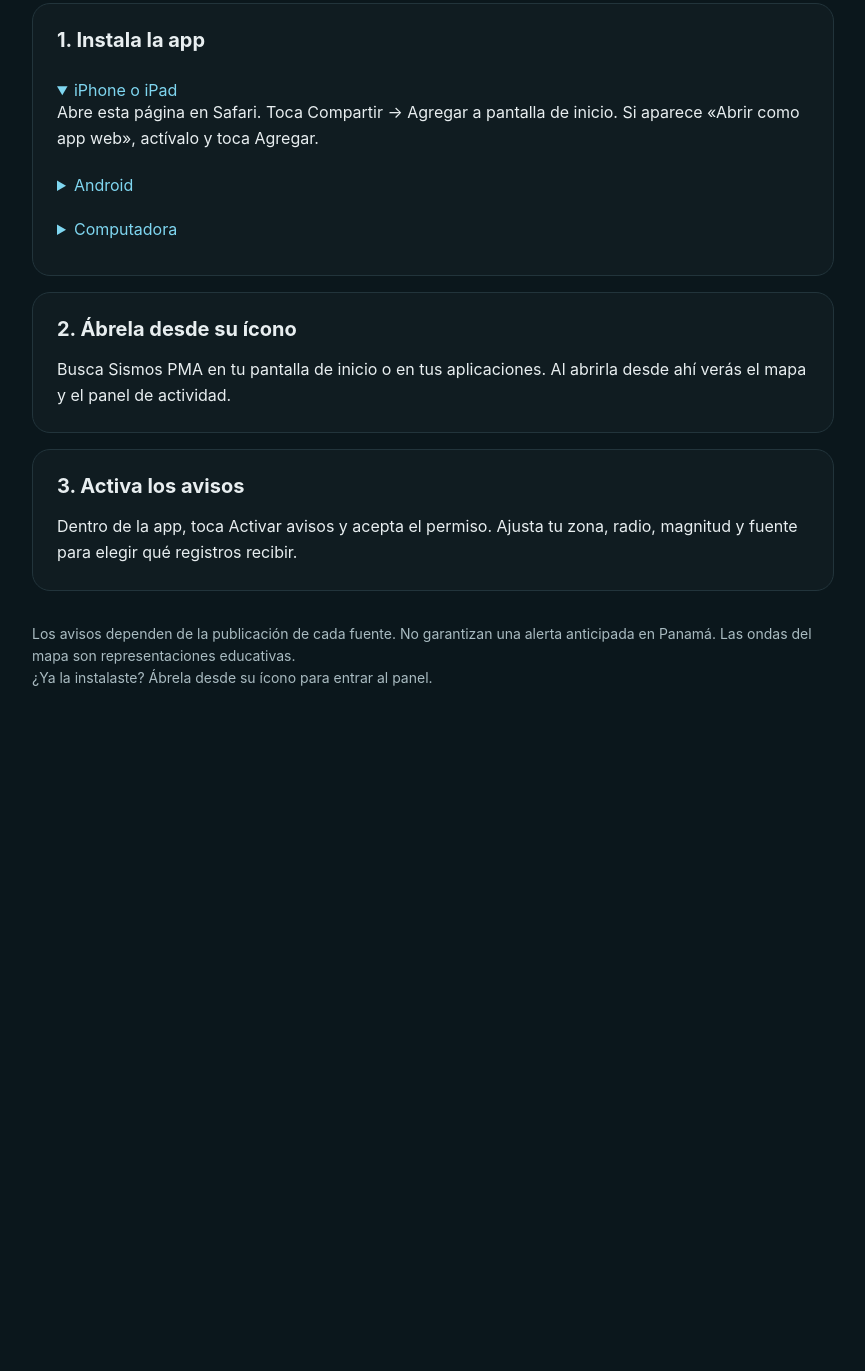
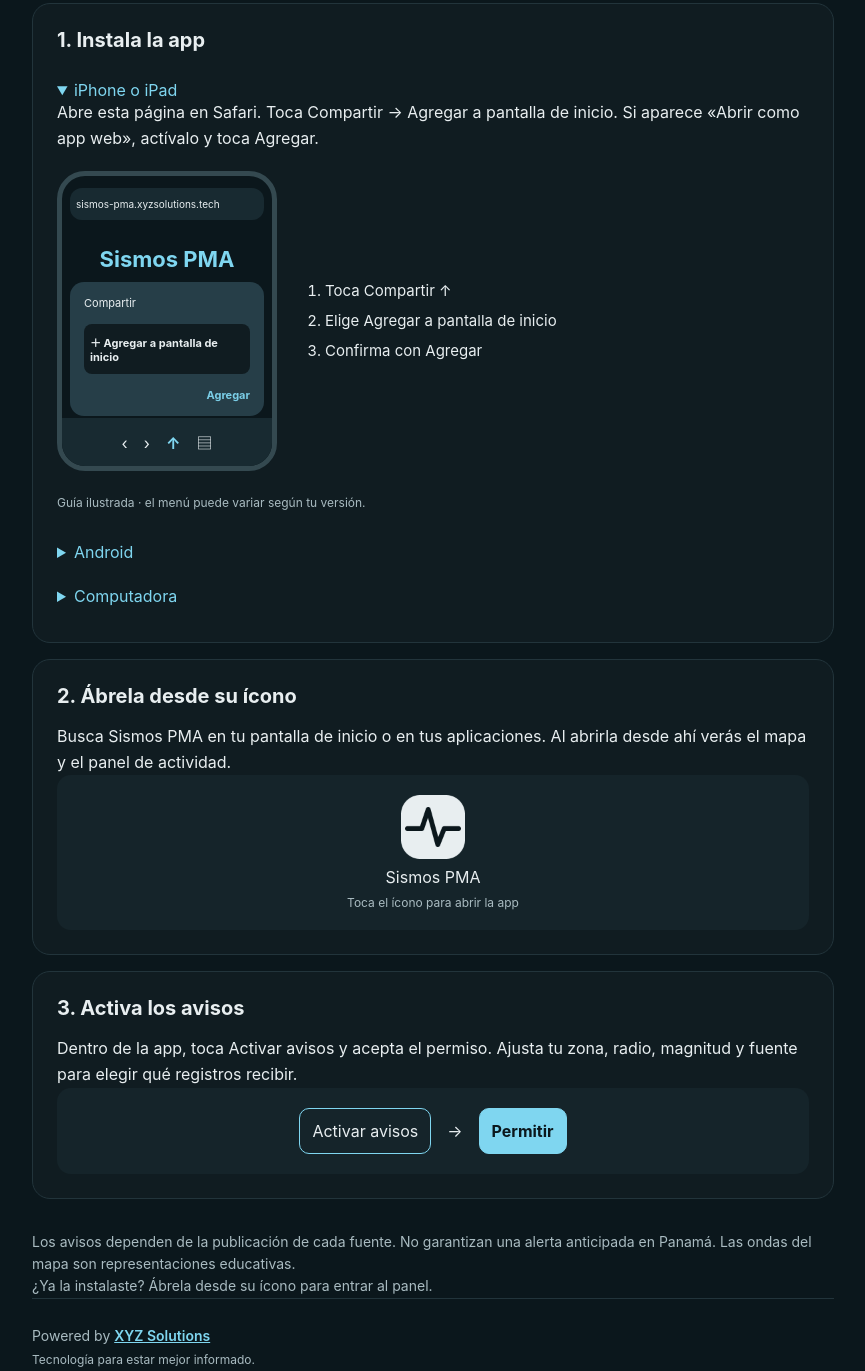
Before and after one commit to XYZ-Solutions-tech/sismos-pma, a website with bundled scripts: page public/index.html in a window 1280 px wide. Shown: the part 437-1808 px from the top of the page, without its empty margins (207-1072 px from the left). Before the commit the page ends 1191 px from the top, so only its background shows below. Built offline with nearby package versions, Linux system fonts and the light colour scheme; files whose address does not match are found by name.

Commit message:
Ilustrar instalación de la app y agregar marca XYZ Solutions

```diff
--- a/public/index.html
+++ b/public/index.html
@@ -28,16 +28,27 @@
       <button id="landing-install" class="welcome-primary" hidden>Instalar Sismos PMA</button>
       <div class="installation-steps">
         <article><h2>1. Instala la app</h2>
-          <details open><summary>iPhone o iPad</summary><p>Abre esta página en Safari. Toca Compartir → Agregar a pantalla de inicio. Si aparece «Abrir como app web», actívalo y toca Agregar.</p></details>
-          <details><summary>Android</summary><p>Abre esta página en Chrome. Toca Instalar Sismos PMA o abre el menú ⋮ → Instalar app / Agregar a pantalla de inicio y confirma.</p></details>
+          <details open><summary>iPhone o iPad</summary><p>Abre esta página en Safari. Toca Compartir → Agregar a pantalla de inicio. Si aparece «Abrir como app web», actívalo y toca Agregar.</p>
+            <div class="install-demo ios-demo" role="img" aria-label="Guía ilustrada: toca Compartir en Safari, luego Agregar a pantalla de inicio y Agregar.">
+              <div class="demo-phone"><div class="demo-address">sismos-pma.xyzsolutions.tech</div><div class="demo-brand">Sismos PMA</div><div class="demo-menu"><span>Compartir</span><strong>＋ Agregar a pantalla de inicio</strong><span class="demo-confirm">Agregar</span></div><div class="demo-toolbar">‹　›　<span class="demo-share">↑<span class="demo-hand">●</span></span>　▤</div></div>
+              <ol class="demo-caption"><li>Toca Compartir ↑</li><li>Elige Agregar a pantalla de inicio</li><li>Confirma con Agregar</li></ol>
+              <span class="demo-disclaimer">Guía ilustrada · el menú puede variar según tu versión.</span>
+            </div></details>
+          <details><summary>Android</summary><p>Abre esta página en Chrome. Toca Instalar Sismos PMA o abre el menú ⋮ → Instalar app / Agregar a pantalla de inicio y confirma.</p>
+            <div class="install-demo android-demo" role="img" aria-label="Guía ilustrada: abre el menú de Chrome, toca Instalar app y confirma Instalar.">
+              <div class="demo-phone"><div class="demo-address">sismos-pma.xyzsolutions.tech <span class="demo-dots">⋮<span class="demo-hand">●</span></span></div><div class="demo-brand">Sismos PMA</div><div class="demo-menu"><span>Menú de Chrome</span><strong>＋ Instalar app</strong><span class="demo-confirm">Instalar</span></div><div class="demo-toolbar">◁　　 ○　　 □</div></div>
+              <ol class="demo-caption"><li>Abre el menú ⋮</li><li>Toca Instalar app</li><li>Confirma con Instalar</li></ol>
+              <span class="demo-disclaimer">Guía ilustrada · el menú puede variar según tu versión.</span>
+            </div></details>
           <details><summary>Computadora</summary><p>Abre esta página en Chrome o Edge. Usa el ícono de instalación en la barra de direcciones o la opción Instalar en el menú del navegador.</p></details>
         </article>
-        <article><h2>2. Ábrela desde su ícono</h2><p>Busca Sismos PMA en tu pantalla de inicio o en tus aplicaciones. Al abrirla desde ahí verás el mapa y el panel de actividad.</p></article>
-        <article><h2>3. Activa los avisos</h2><p>Dentro de la app, toca Activar avisos y acepta el permiso. Ajusta tu zona, radio, magnitud y fuente para elegir qué registros recibir.</p></article>
+        <article><h2>2. Ábrela desde su ícono</h2><p>Busca Sismos PMA en tu pantalla de inicio o en tus aplicaciones. Al abrirla desde ahí verás el mapa y el panel de actividad.</p><div class="demo-launch"><img src="/icon-192.png" width="64" height="64" alt="Ícono de Sismos PMA" /><span>Sismos PMA</span><span class="demo-launch-hint">Toca el ícono para abrir la app</span></div></article>
+        <article><h2>3. Activa los avisos</h2><p>Dentro de la app, toca Activar avisos y acepta el permiso. Ajusta tu zona, radio, magnitud y fuente para elegir qué registros recibir.</p><div class="demo-permission" role="img" aria-label="Guía ilustrada: Activar avisos, después Permitir."><span>Activar avisos</span><span aria-hidden="true">→</span><strong>Permitir</strong></div></article>
       </div>
       <p class="installation-note">Los avisos dependen de la publicación de cada fuente. No garantizan una alerta anticipada en Panamá. Las ondas del mapa son representaciones educativas.</p>
       <p id="landing-installed" role="status" hidden>Instalación completada. Abre Sismos PMA desde su nuevo ícono.</p>
       <p class="installation-note">¿Ya la instalaste? Ábrela desde su ícono para entrar al panel.</p>
+      <footer class="installation-footer">Powered by <a href="https://xyzsolutions.tech" target="_blank" rel="noopener noreferrer">XYZ Solutions</a><span>Tecnología para estar mejor informado.</span></footer>
     </section>
     <aside id="app-update" class="app-update" role="status" hidden><span>Nueva versión disponible</span><button id="open-update">Abrir nueva versión</button></aside>
     <main class="workspace" hidden>
--- a/public/styles.css
+++ b/public/styles.css
@@ -1800,3 +1800,30 @@ dialog::backdrop {
 .installation-note { font-size: 14px; color: var(--muted); }
 .app-update { position: fixed; bottom: max(20px, env(safe-area-inset-bottom)); left: 50%; transform: translateX(-50%); z-index: 10000; width: min(440px, calc(100% - 32px)); padding: 16px; border-radius: 16px; background: var(--panel); border: 1px solid var(--accent); box-shadow: var(--shadow); display: flex; gap: 16px; align-items: center; }
 .app-update button { background: var(--accent); color: var(--bg); border: 0; border-radius: 10px; padding: 12px; }
+
+.install-demo { display: flex; flex-wrap: wrap; align-items: center; gap: 24px; padding: 20px 0 8px; }
+.demo-phone { width: 220px; height: 300px; flex-shrink: 0; border: 5px solid #344950; border-radius: 28px; position: relative; overflow: hidden; background: var(--bg); }
+.demo-address { margin: 12px 8px; padding: 10px 6px; background: var(--chip); border-radius: 12px; font-size: 10px; }
+.demo-brand { text-align: center; font-weight: 700; font-size: 22px; padding: 14px; color: var(--accent); }
+.demo-toolbar { position: absolute; bottom: 0; width: 100%; padding: 12px; background: var(--chip); text-align: center; }
+.demo-share, .demo-dots { position: relative; color: var(--accent); display: inline-block; font-weight: 700; }
+.demo-menu { position: absolute; left: 8px; right: 8px; top: 106px; padding: 14px; background: #263e48; border-radius: 14px; display: grid; gap: 14px; font-size: 11px; animation: install-menu 7s infinite; }
+.demo-menu strong { background: var(--panel); padding: 10px 6px; border-radius: 8px; }
+.demo-confirm { text-align: right; color: var(--accent); font-weight: 700; animation: install-confirm 7s infinite; }
+.demo-hand { position: absolute; color: var(--accent); left: 3px; top: 5px; font-size: 24px; opacity: .5; animation: install-tap 7s infinite; }
+.demo-caption { flex: 1; min-width: 190px; padding-left: 24px; line-height: 2; font-size: 15px; }
+.demo-disclaimer { flex-basis: 100%; font-size: 12px; color: var(--muted); }
+.demo-launch { display: grid; justify-items: center; gap: 8px; padding: 20px; background: var(--inset); border-radius: 14px; }
+.demo-launch img { border-radius: 16px; animation: launch-icon 4s infinite; }
+.demo-launch-hint { font-size: 12px; color: var(--muted); }
+.demo-permission { display: flex; flex-wrap: wrap; justify-content: center; align-items: center; gap: 16px; padding: 20px; background: var(--inset); border-radius: 14px; }
+.demo-permission span:first-child, .demo-permission strong { border: 1px solid var(--accent); padding: 12px; border-radius: 10px; }
+.demo-permission strong { background: var(--accent); color: var(--bg); }
+.installation-footer { padding-top: 28px; border-top: 1px solid var(--line); color: var(--muted); font-size: 14px; }
+.installation-footer a { color: var(--accent); font-weight: 600; }
+.installation-footer span { display: block; margin-top: 8px; font-size: 12px; }
+@keyframes install-menu { 0%, 22% { opacity: 0; transform: translateY(16px); } 32%, 92% { opacity: 1; transform: translateY(0); } 100% { opacity: 0; } }
+@keyframes install-tap { 0%, 20% { transform: scale(.7); opacity: .15; } 25%, 32% { transform: scale(1.15); opacity: .8; } 40%, 100% { opacity: 0; } }
+@keyframes install-confirm { 0%, 65% { opacity: .4; } 75%, 90% { opacity: 1; } 100% { opacity: .4; } }
+@keyframes launch-icon { 0%, 60%, 100% { transform: scale(1); } 75% { transform: scale(1.08); } }
+@media (prefers-reduced-motion: reduce) { .demo-menu, .demo-confirm, .demo-hand, .demo-launch img { animation: none; } .demo-hand { display: none; } }
```
